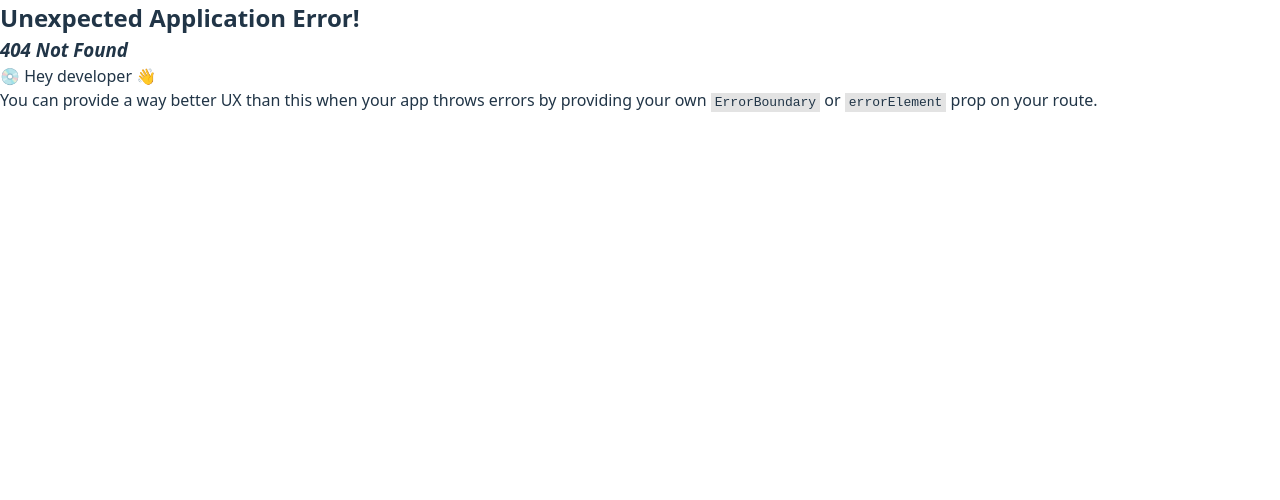
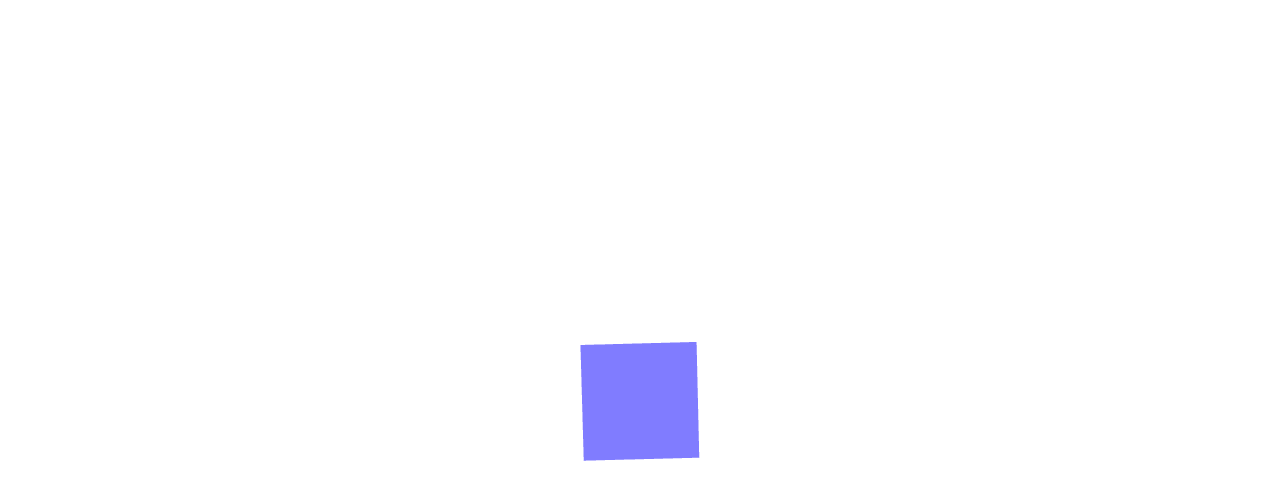
Before and after one commit to johnrdoty92/r3f-tips, a React (Vite) app: page /quick-start in a window 1280 px wide. Before the commit this address had no page. Shown: the top 500 px of the page. Built offline with nearby package versions, Linux system fonts and the light colour scheme.

Commit message:
feat: quick start

```diff
--- a/package.json
+++ b/package.json
@@ -20,6 +20,7 @@
     "@eslint/js": "^9.29.0",
     "@types/react": "^19.1.8",
     "@types/react-dom": "^19.1.6",
+    "@types/three": "^0.177.0",
     "@vitejs/plugin-react-swc": "^3.10.2",
     "eslint": "^9.29.0",
     "eslint-config-prettier": "^10.1.5",
--- a/src/index.css
+++ b/src/index.css
@@ -23,6 +23,10 @@ html {
 }
 
 body {
+  height: 100%;
+}
+
+#root {
   height: 100%;
 }
 
@@ -72,6 +76,11 @@ a:focus-visible {
   outline: 4px auto -webkit-focus-ring-color;
 }
 
+canvas {
+  height: 100%;
+  width: 100%;
+}
+
 @media (prefers-color-scheme: light) {
   :root {
     color: #213547;
--- /dev/null
+++ b/src/quick-start/index.tsx
@@ -0,0 +1,27 @@
+import { Canvas, useFrame } from "@react-three/fiber";
+import { useRef } from "react";
+import type { Mesh } from "three";
+
+export const QuickStart = () => {
+  return (
+    <Canvas>
+      <Cube />
+    </Canvas>
+  );
+};
+
+const Cube = () => {
+  const meshRef = useRef<Mesh>(null!);
+
+  useFrame((_, delta) => {
+    meshRef.current.rotation.x += delta;
+    meshRef.current.rotation.y += delta;
+  });
+
+  return (
+    <mesh ref={meshRef}>
+      <boxGeometry />
+      <meshNormalMaterial />
+    </mesh>
+  );
+};
--- a/src/routes.tsx
+++ b/src/routes.tsx
@@ -1,5 +1,7 @@
 import App from "./App";
+import { QuickStart } from "./quick-start";
 
 export const routes = [
   { path: "/", element: <App /> },
+  { path: "/quick-start", element: <QuickStart /> },
 ];
```
Also changed, not shown: 1 other file (tests, documents, lock files or other folders).
